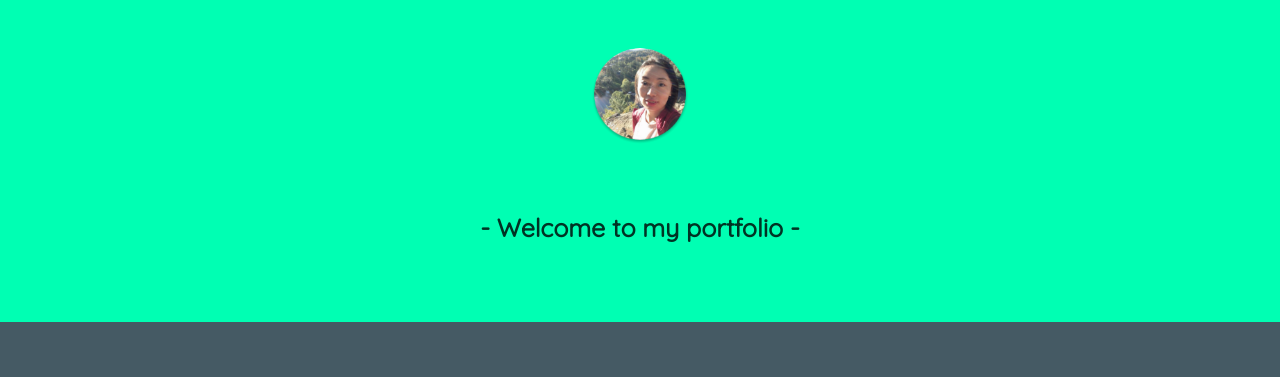
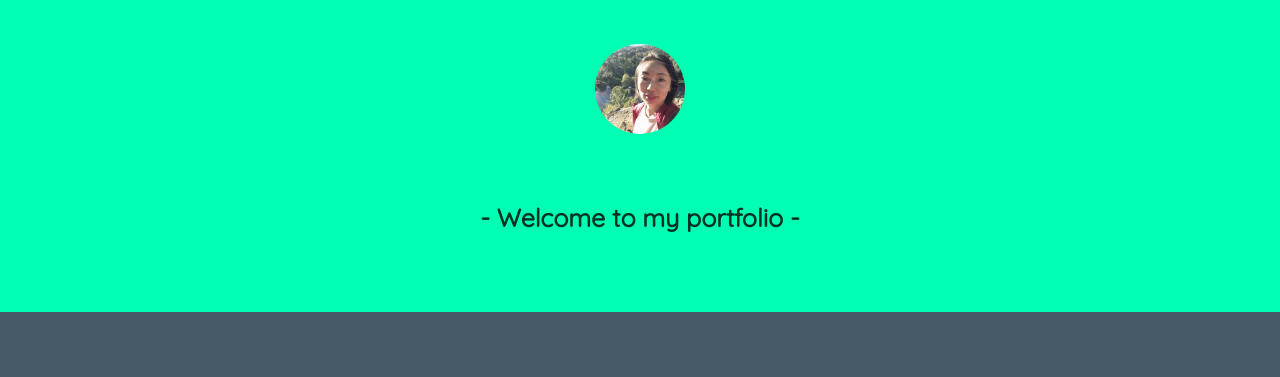
Before and after one commit to yifeidesu/yifeidesu.github.io, a plain HTML site: page index.html in a window 1280 px wide. Shown: the part 231-608 px from the top of the page. Drawn offline with nearby package versions, Linux system fonts and the light colour scheme.

Commit message:
minor style change

```diff
--- a/index.html
+++ b/index.html
@@ -53,9 +53,9 @@
   <!-- Greeting Container -->
   <div id='greeting-div' class="container-fluid bg-1 text-center">
     <h3 id='greeting-p' class="margin heading">Hi! I'm Yifei.</h3>
-    <img id='profile-img' src="./src/assets/me_profile.png"
+    <img id='profile-img' src="./src/assets/me_ic.jpg"
     class="img-responsive img-circle margin" style="display:inline" alt="profile image"
-      width="100" height="100">
+      width="90" height="90">
     <h3>- Welcome to my portfolio -</h3>
   </div>
 
--- a/src/css/index.css
+++ b/src/css/index.css
@@ -75,6 +75,7 @@ img + h3 {
 
 /* img after h3 */
 h3 + img {
+    border-radius: 50%;
     object-fit: cover;
 }
 
```
Also changed, not shown: src/assets/me_ic.jpg (added), src/assets/me_profile.png (deleted).
